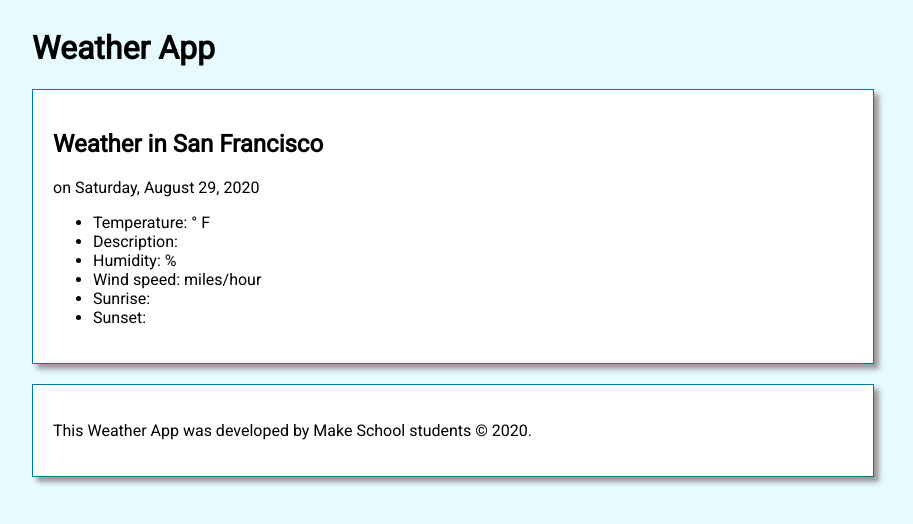
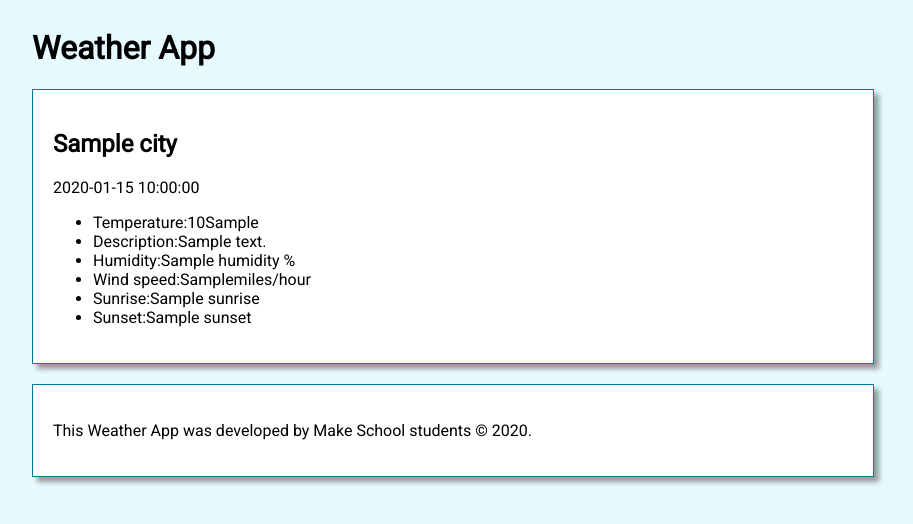
Before and after one commit to sanchezjairo/WebHomework-4, a Flask app: template templates/results.html in a window 1280 px wide. Shown: the top 524 px of the page, without its empty margins (208-1121 px from the left). Run offline with Flask 2, Linux system fonts and the light colour scheme; the template is opened without the code that fills it: most values are stand-ins (such as "Sample title", 1, 10 or a date in 2020).

Commit message:
Finished python
for some reason my API key didint work so  hopefully the finished code works.

```diff
--- a/app.py
+++ b/app.py
@@ -60,41 +60,32 @@ def get_letter_for_units(units):
 @app.route('/results')
 def results():
     """Displays results for current weather conditions."""
-    # TODO: Use 'request.args' to retrieve the city & units from the query
-    # parameters.
+    # retrieves the city & units from the query parameters.
     city = request.args.get('city')
     units = request.args.get('units')
 
     url = 'http://api.openweathermap.org/data/2.5/weather'
     params = {
-        # TODO: Enter query parameters here for the 'appid' (your api key),
-        # the city, and the units (metric or imperial).
-        # See the documentation here: https://openweathermap.org/current
         'appid': '4ef38a8b8818b9899c201e9248c0cee3',
         'city': city,
         'units': units
     }
 
-    result_json = requests.get(url, params=params).json()
-
-    # Uncomment the line below to see the results of the API call!
+    result = requests.get(url, params=params)
+    result_json = result.json()
     pp.pprint(result_json)
 
-    # TODO: Replace the empty variables below with their appropriate values.
-    # You'll need to retrieve these from the result_json object above.
-
-    # For the sunrise & sunset variables, I would recommend to turn them into
-    # datetime objects. You can do so using the `datetime.fromtimestamp()`
-    # function.
     context = {
         'date': datetime.now(),
-        'city': '',
-        'description': '',
-        'temp': '',
-        'humidity': '',
-        'wind_speed': '',
-        'sunrise': '',
-        'sunset': '',
+        'city': city,
+        'description': result_json['weather'][0]['description'],
+        'temp':result_json['main']['temp'],
+        'minimum_temp':result_json['main']['temp']['temp_min'],
+        'maximum_temp':result_json['main']['temp']['temp_max'],
+        'humidity':result_json['main']['humidity'],
+        'wind_speed':result_json['wind']['speed'],
+        'sunrise':datetime.fromtimestamp(result_json['sys']['sunrise']),
+        'sunset':datetime.fromtimestamp(result_json['sys']['sunset']),
         'units_letter': get_letter_for_units(units)
     }
 
@@ -104,13 +95,13 @@ def get_min_temp(results):
     """Returns the minimum temp for the given hourly weather objects."""
     # TODO: Fill in this function to return the minimum temperature from the
     # hourly weather data.
-    pass
+    return 'minimum_temp'
 
 def get_max_temp(results):
     """Returns the maximum temp for the given hourly weather objects."""
     # TODO: Fill in this function to return the maximum temperature from the
     # hourly weather data.
-    pass
+    return 'maximum_temp'
 
 def get_lat_lon(city_name):
     geolocator = Nominatim(user_agent='Weather Application')
@@ -125,9 +116,9 @@ def historical_results():
     """Displays historical weather forecast for a given day."""
     # TODO: Use 'request.args' to retrieve the city & units from the query
     # parameters.
-    city = ''
-    date = '2020-08-26'
-    units = ''
+    city = request.args.get('city')
+    date = request.args.get('date')
+    units = request.args.get('units')
     date_obj = datetime.strptime(date, '%Y-%m-%d')
     date_in_seconds = date_obj.strftime('%s')
 
@@ -135,17 +126,18 @@ def historical_results():
 
     url = 'http://api.openweathermap.org/data/2.5/onecall/timemachine'
     params = {
-        # TODO: Enter query parameters here for the 'appid' (your api key),
-        # latitude, longitude, units, & date (in seconds).
-        # See the documentation here (scroll down to "Historical weather data"):
-        # https://openweathermap.org/api/one-call-api
+        'latitude': latitude,
+        'longitude': longitude,
+        'date_time': date_in_seconds,
+        'appid': API_KEY,
+        'units': units
 
     }
 
     result_json = requests.get(url, params=params).json()
 
     # Uncomment the line below to see the results of the API call!
-    # pp.pprint(result_json)
+    pp.pprint(result_json)
 
     result_current = result_json['current']
     result_hourly = result_json['hourly']
@@ -153,14 +145,14 @@ def historical_results():
     # TODO: Replace the empty variables below with their appropriate values.
     # You'll need to retrieve these from the 'result_current' object above.
     context = {
-        'city': '',
+        'city': request.args.get('city'),
         'date': date_obj,
         'lat': latitude,
         'lon': longitude,
-        'units': '',
-        'units_letter': '', # should be 'C', 'F', or 'K'
-        'description': '',
-        'temp': '',
+        'units': units,
+        'units_letter':get_letter_for_units('units'), # should be 'C', 'F', or 'K'
+        'description': result_current['weather'][0]['description'],
+        'temp': result_current['main']['temp'],
         'min_temp': get_min_temp(result_hourly),
         'max_temp': get_max_temp(result_hourly)
     }
--- a/templates/results.html
+++ b/templates/results.html
@@ -6,20 +6,20 @@
         TODO: Replace the hard-coded city and date below with data from the
         server
     #}
-    <h1>Weather in San Francisco</h1>
-    <p>on Saturday, August 29, 2020</p>
+    <h1>{{city}}</h1>
+    <p>{{date}}</p>
 
     {#
         TODO: Add the temperature, description, humidity, wind speed, sunrise,
         & sunset below. Replace 'F' with the appropriate units.
     #}
     <ul>
-        <li>Temperature: ° F</li>
-        <li>Description: </li>
-        <li>Humidity: %</li>
-        <li>Wind speed:  miles/hour</li>
-        <li>Sunrise: </li>
-        <li>Sunset: </li>
+        <li>Temperature:{{temp}}{{units_letter}}</li>
+        <li>Description:{{description}} </li>
+        <li>Humidity:{{humidity}} %</li>
+        <li>Wind speed:{{wind_speed}}miles/hour</li>
+        <li>Sunrise:{{sunrise}} </li>
+        <li>Sunset:{{sunset}} </li>
     </ul>
 
 </section>
```
Also changed, not shown: requirements.txt (added, +39 -0 lines), 2 other files.
